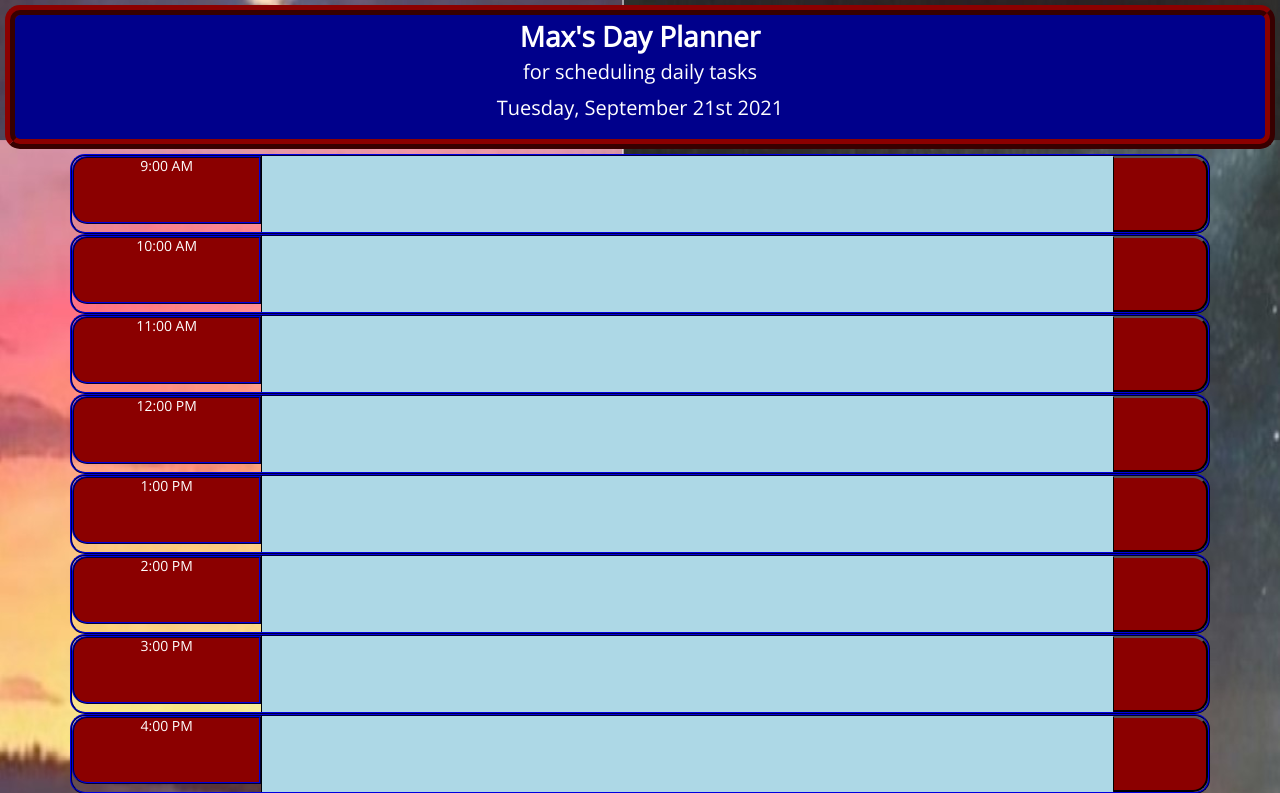
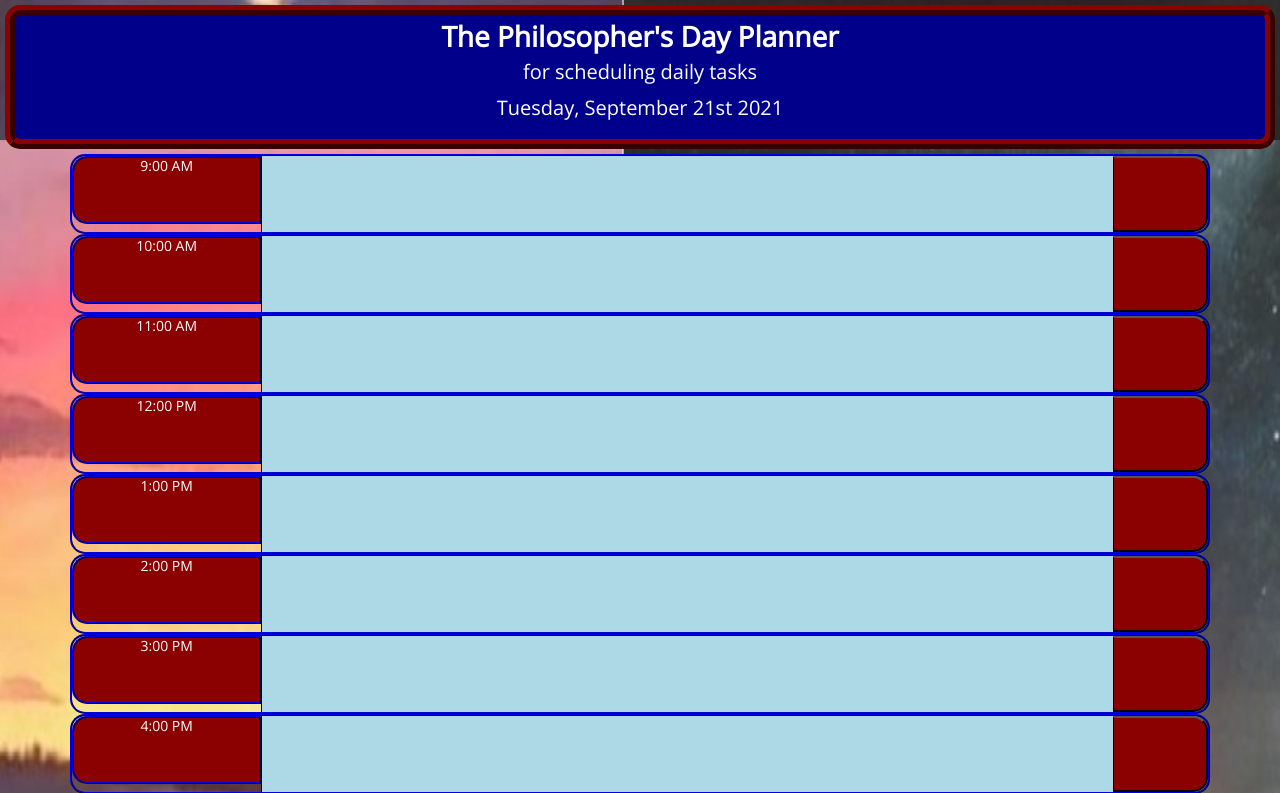
Before and after one commit to maxaeon/schedule, a plain HTML site: page index.html in a window 1280 px wide. Shown: the top 793 px of the page. Drawn offline with nearby package versions, Linux system fonts and the light colour scheme; a web font is replaced by a local one.

Commit message:
Update index.html

```diff
--- a/index.html
+++ b/index.html
@@ -22,7 +22,7 @@
 
 <body>
   <header>
-    <h1><strong>Max's Day Planner</strong></h1>
+    <h1><strong>The Philosopher's Day Planner</strong></h1>
     <p>for scheduling daily tasks</p>
     <p id="currentDay" class="lead"></p>
   </header>
```
